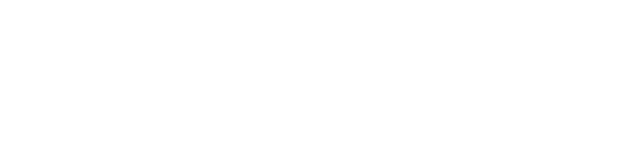
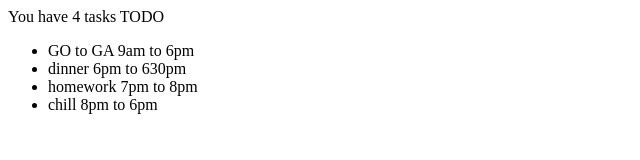
Before and after one commit to hangook/todoapp, a plain HTML site: page index.html in a window 1280 px wide. Shown: the whole page, without its empty margins (0-640 px from the left). Drawn offline with nearby package versions, Linux system fonts and the light colour scheme.

Commit message:
ng repeat

```diff
--- a/index.html
+++ b/index.html
@@ -9,7 +9,27 @@
     <title>Hangook TODO</title>
   </head>
 
-  <body ng-controller="TodosController">
+  <body>
+
+    <div  ng-controller="TodosController">
+      <div>
+        You have {{all.length}} tasks TODO
+      </div>
+
+      <ul>
+        <li ng-repeat="todo in all">
+          {{todo.title}}
+          {{todo.time}}
+        </li>
+      </ul>
+
+
+
+
+
+
+
+    </div>
 
 
   </body>
--- a/js/todoController.js
+++ b/js/todoController.js
@@ -3,20 +3,20 @@
 angular.module('todosApp')
   .controller('TodosController', TodosController)
 
-function TodosController($scope) {
+function TodosController($scope, $log) {
   $scope.add = addTodo
   $scope.newTodo = {
     title: '',
-    time: '',
+    time: ''
+  }
 
-
-  }
   $scope.all = [
     {title: 'GO to GA', time: '9am to 6pm', busy: true},
     {title: 'dinner', time: '6pm to 630pm', busy: true},
     {title: 'homework', time: '7pm to 8pm', busy: true},
-    {title: 'chill', time: '8pm to 6pm', busy: true},
+    {title: 'chill', time: '8pm to 6pm', busy: true}
   ]
+
   $log.log($scope.all)
 
 }
```
